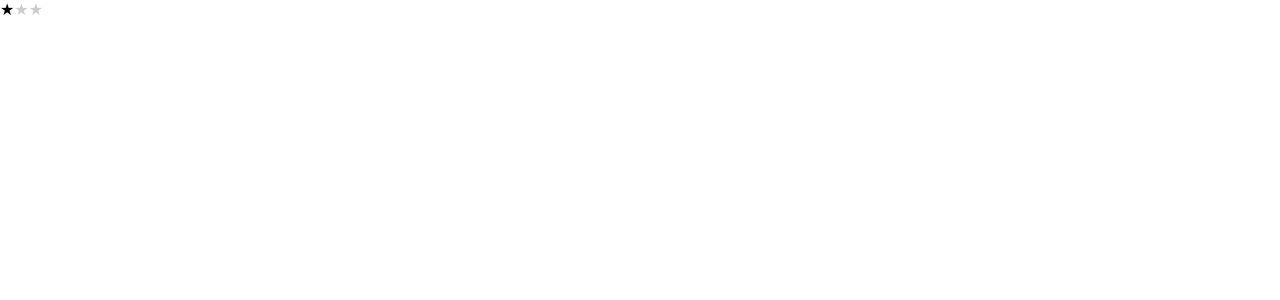
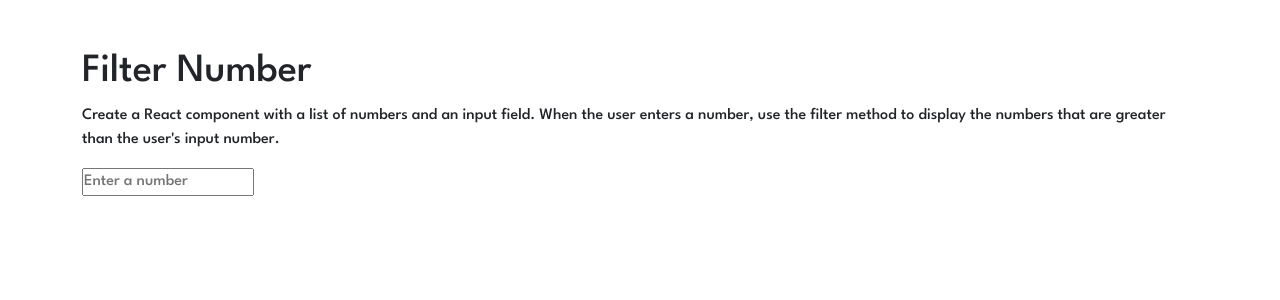
Before and after one commit to Mark-Alexis-Posadas/react-mini-practice, a React (Vite) app: page / in a window 1280 px wide. Shown: the top 300 px of the page. Built offline with nearby package versions, Linux system fonts and the light colour scheme.

Commit message:
added number filter

```diff
--- a/src/App.jsx
+++ b/src/App.jsx
@@ -3,10 +3,10 @@ import "./index.css";
 import Form from "./components/Forms/Form";
 import ConditioanlRendering from "./components/ConditionalRendering/ConditioanlRendering";
 import UseReducer from "./hooks/UseReducer/UseReducer";
-import Ratings from "./components/Ratings/Ratings";
+import Filter from "./components/Filter/Filter";
 
 const App = () => {
-  return <Ratings />;
+  return <Filter />;
 };
 
 export default App;
--- a/src/components/Filter/Filter.jsx
+++ b/src/components/Filter/Filter.jsx
@@ -1,21 +1,26 @@
 import React, { useState } from "react";
+import { FilterTwo } from "./FilterTwo";
+import { FilterNumber } from "./FilterNumber";
 
 export default function Filter() {
-  const names = ["James", "John", "Paul", "Ringo", "George"];
-  const [state, setState] = React.useState(names);
-  const handleClick = () => {
-    setState(names.filter((n) => n.includes("J")));
-  };
+  // const names = ["James", "John", "Paul", "Ringo", "George"];
+  // const [state, setState] = React.useState(names);
+  // const handleClick = () => {
+  //   setState(names.filter((n) => n.includes("J")));
+  // };
   return (
     <>
-      <ul>
+      {/* <ul>
         {state.map((name, idx) => (
           <li key={idx}>{name}</li>
         ))}
       </ul>
       <button className="btn btn-primary" onClick={handleClick}>
         Filter Name
-      </button>
+      </button> */}
+
+      {/* <FilterTwo /> */}
+      <FilterNumber />
     </>
   );
 }
--- /dev/null
+++ b/src/components/Filter/FilterNumber.jsx
@@ -0,0 +1,36 @@
+import React from "react";
+
+export const FilterNumber = () => {
+  const listNumbers = [1, 2, 3, 4, 5, 6, 7, 8, 9, 10];
+  const [filterValue, setFilterValue] = React.useState("");
+  const handleChange = (e) => {
+    setFilterValue(e.target.value);
+  };
+
+  const filterdNumbers = listNumbers.filter(
+    (number) => number > parseInt(filterValue)
+  );
+
+  return (
+    <div className="container mt-5">
+      <h1>Filter Number</h1>
+      <p>
+        Create a React component with a list of numbers and an input field. When
+        the user enters a number, use the filter method to display the numbers
+        that are greater than the user's input number.
+      </p>
+      <input
+        type="number"
+        value={filterValue}
+        onChange={handleChange}
+        placeholder="Enter a number"
+      />
+
+      <ul>
+        {filterdNumbers.map((num, idx) => (
+          <li key={idx}>{num}</li>
+        ))}
+      </ul>
+    </div>
+  );
+};
--- /dev/null
+++ b/src/components/Filter/FilterTwo.jsx
@@ -0,0 +1,31 @@
+import React from "react";
+
+const personalInformation = [
+  {
+    firstName: "Jake",
+    age: 17,
+  },
+  {
+    firstName: "Juan",
+    age: 18,
+  },
+  {
+    firstName: "Daniel",
+    age: 19,
+  },
+  {
+    firstName: "Alex",
+    age: 20,
+  },
+];
+export const FilterTwo = () => {
+  return (
+    <div>
+      {personalInformation
+        .filter((person) => person.age > 18)
+        .map((filterNames, idx) => (
+          <li key={idx}>{filterNames.firstName}</li>
+        ))}
+    </div>
+  );
+};
```
